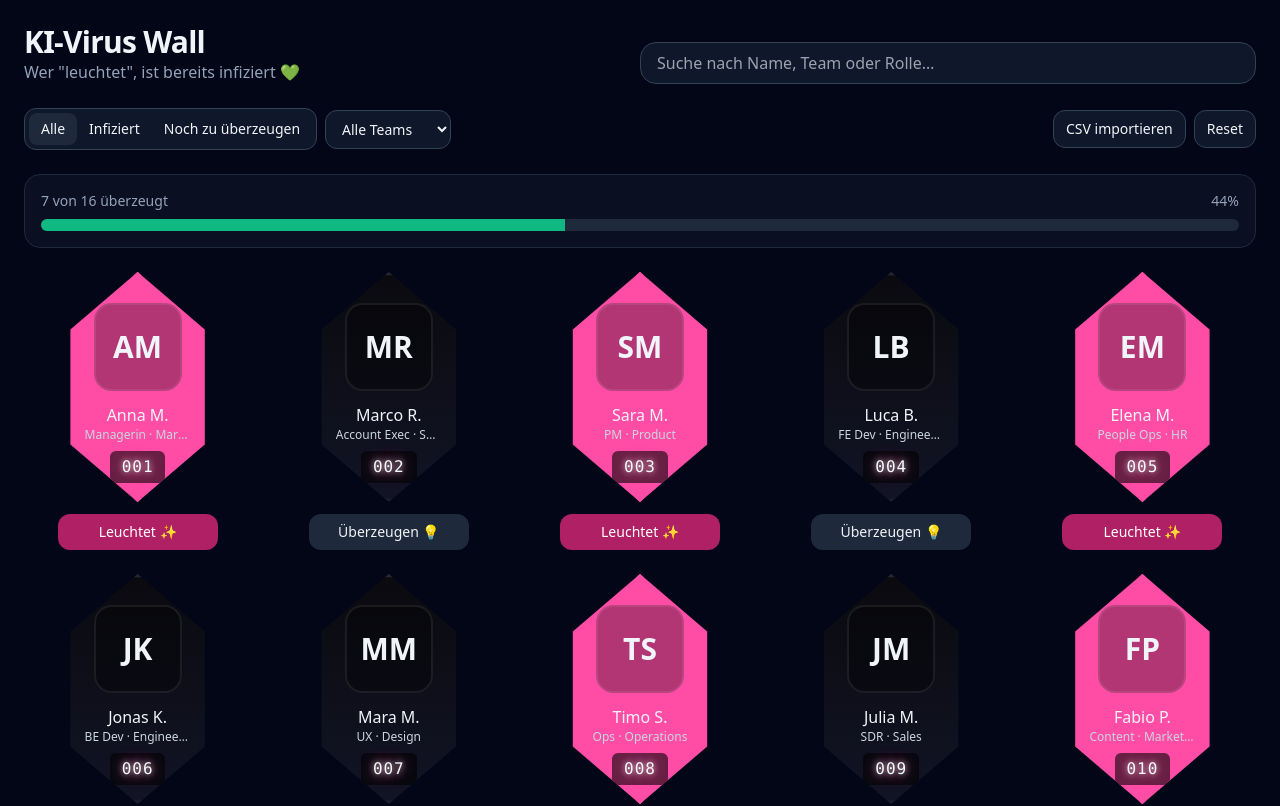
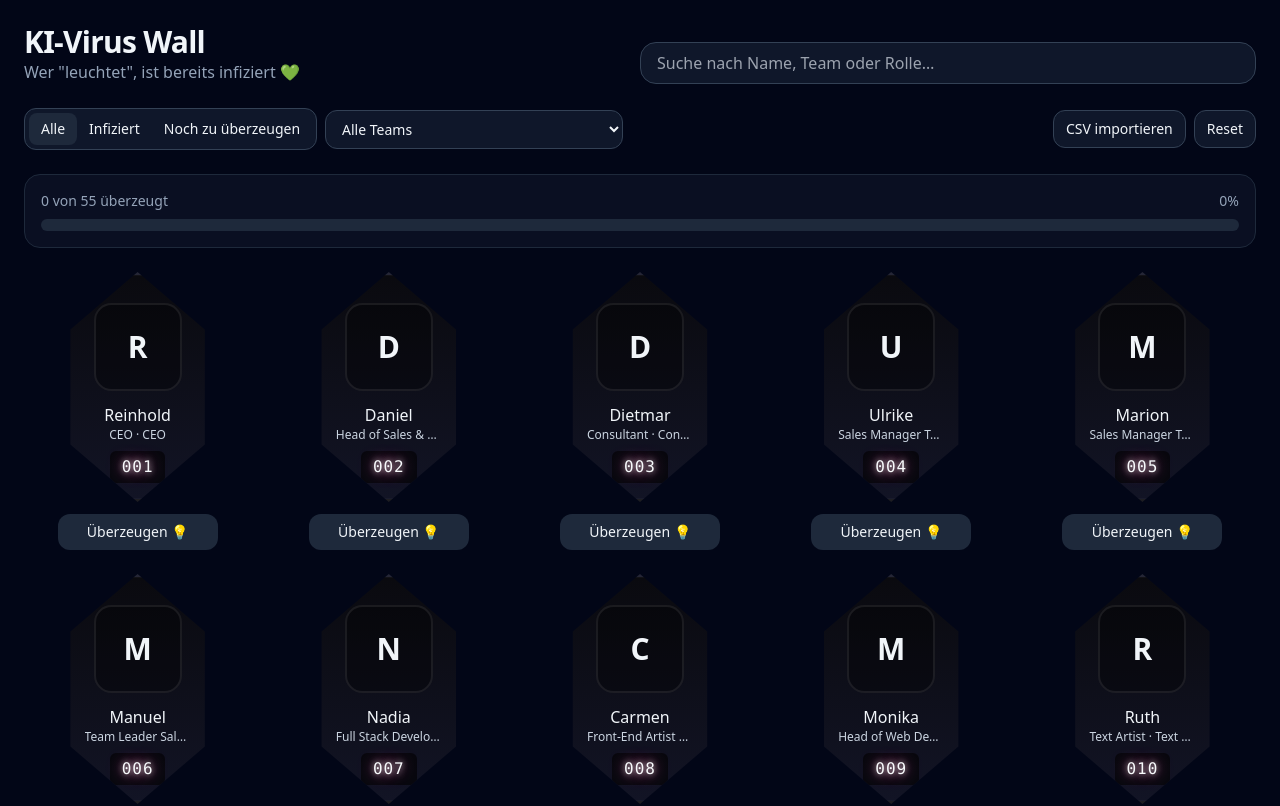
Before and after one commit to RolandTschurtschenthaler/ki-virus-wall, a React (Vite) app: page / in a window 1280 px wide. Shown: the top 806 px of the page. Built offline with nearby package versions, Linux system fonts and the light colour scheme.

Commit message:
Update App.jsx

```diff
--- a/src/App.jsx
+++ b/src/App.jsx
@@ -4,23 +4,63 @@ import { motion } from "framer-motion";
 const STORAGE_KEY = "kiVirusWall@v1";
 
 const DEMO_PEOPLE = [
-  { id: "1", name: "Anna M.", team: "Marketing", role: "Managerin", infected: true },
-  { id: "2", name: "Marco R.", team: "Sales", role: "Account Exec", infected: false },
-  { id: "3", name: "Sara M.", team: "Product", role: "PM", infected: true },
-  { id: "4", name: "Luca B.", team: "Engineering", role: "FE Dev", infected: false },
-  { id: "5", name: "Elena M.", team: "HR", role: "People Ops", infected: true },
-  { id: "6", name: "Jonas K.", team: "Engineering", role: "BE Dev", infected: false },
-  { id: "7", name: "Mara M.", team: "Design", role: "UX", infected: false },
-  { id: "8", name: "Timo S.", team: "Operations", role: "Ops", infected: true },
-  { id: "9", name: "Julia M.", team: "Sales", role: "SDR", infected: false },
-  { id: "10", name: "Fabio P.", team: "Marketing", role: "Content", infected: true },
-  { id: "11", name: "Nina R.", team: "Finance", role: "Controller", infected: false },
-  { id: "12", name: "David H.", team: "Engineering", role: "QA", infected: false },
-  { id: "13", name: "Sophie K.", team: "Design", role: "Visual", infected: true },
-  { id: "14", name: "Alex G.", team: "IT", role: "Sysadmin", infected: false },
-  { id: "15", name: "Paolo D.", team: "Product", role: "PO", infected: false },
-  { id: "16", name: "Marta L.", team: "Support", role: "Agent", infected: true }
+  { id: "1", name: "Reinhold", team: "CEO", role: "CEO", infected: false },
+  { id: "2", name: "Daniel", team: "Head of Sales & Consulting", role: "Head of Sales & Consulting", infected: false },
+  { id: "3", name: "Dietmar", team: "Consultant", role: "Consultant", infected: false },
+  { id: "4", name: "Ulrike", team: "Sales Manager Tourism Portals", role: "Sales Manager Tourism Portals", infected: false },
+  { id: "5", name: "Marion", team: "Sales Manager Tourism Portals", role: "Sales Manager Tourism Portals", infected: false },
+  { id: "6", name: "Manuel", team: "Team Leader Sales", role: "Team Leader Sales", infected: false },
+  { id: "7", name: "Nadia", team: "Full Stack Developer", role: "Full Stack Developer", infected: false },
+  { id: "8", name: "Carmen", team: "Front-End Artist Tourism Portals", role: "Front-End Artist Tourism Portals", infected: false },
+  { id: "9", name: "Monika", team: "Head of Web Development & Graphics", role: "Head of Web Development & Graphics", infected: false },
+  { id: "10", name: "Ruth", team: "Text Artist", role: "Text Artist", infected: false },
+  { id: "11", name: "Renate", team: "Accounting Manager", role: "Accounting Manager", infected: false },
+  { id: "12", name: "Stefan", team: "Head of Communication & Marketing", role: "Head of Communication & Marketing", infected: false },
+  { id: "13", name: "Sandra", team: "Front-End Artist Web", role: "Front-End Artist Web", infected: false },
+  { id: "14", name: "Julian", team: "Software Developer", role: "Software Developer", infected: false },
+  { id: "15", name: "Karin", team: "Consultant", role: "Consultant", infected: false },
+  { id: "16", name: "Elisabeth", team: "Art Director", role: "Art Director", infected: false },
+  { id: "17", name: "Marina", team: "Payroll Manager", role: "Payroll Manager", infected: false },
+  { id: "18", name: "Angelika", team: "Front-End Artist Tourism Portals", role: "Front-End Artist Tourism Portals", infected: false },
+  { id: "19", name: "Ivan", team: "J.CEO & CTO", role: "J.CEO & CTO", infected: false },
+  { id: "20", name: "Florian", team: "Head of Backoffice & Controlling", role: "Head of Backoffice & Controlling", infected: false },
+  { id: "21", name: "Armin", team: "Team Leader SEO & Advertising", role: "Team Leader SEO & Advertising", infected: false },
+  { id: "22", name: "Christoph", team: "Team Leader Web & Design", role: "Team Leader Web & Design", infected: false },
+  { id: "23", name: "Julia", team: "Text Artist", role: "Text Artist", infected: false },
+  { id: "24", name: "Christoph", team: "SEM Manager", role: "SEM Manager", infected: false },
+  { id: "25", name: "Evelyn", team: "Head of Tourism Portals", role: "Head of Tourism Portals", infected: false },
+  { id: "26", name: "Manuel", team: "Full Stack Developer", role: "Full Stack Developer", infected: false },
+  { id: "27", name: "Uschi", team: "Front-End Artist Web", role: "Front-End Artist Web", infected: false },
+  { id: "28", name: "Lisa", team: "Consultant", role: "Consultant", infected: false },
+  { id: "29", name: "Andreas", team: "Text Artist", role: "Text Artist", infected: false },
+  { id: "30", name: "Jasmin", team: "Consultant & Content Artist", role: "Consultant & Content Artist", infected: false },
+  { id: "31", name: "Stefanie", team: "SEM Manager", role: "SEM Manager", infected: false },
+  { id: "32", name: "Hannes", team: "Service Desk & IT Support", role: "Service Desk & IT Support", infected: false },
+  { id: "33", name: "Marion", team: "Team Leader Consulting", role: "Team Leader Consulting", infected: false },
+  { id: "34", name: "Andreas", team: "Software Developer", role: "Software Developer", infected: false },
+  { id: "35", name: "Johanna", team: "Head of Product Management", role: "Head of Product Management", infected: false },
+  { id: "36", name: "Julia", team: "SEO Manager", role: "SEO Manager", infected: false },
+  { id: "37", name: "Nadja", team: "Human Resource Manager", role: "Human Resource Manager", infected: false },
+  { id: "38", name: "Caroline", team: "Consultant", role: "Consultant", infected: false },
+  { id: "39", name: "Fabian", team: "Software Developer", role: "Software Developer", infected: false },
+  { id: "40", name: "Katharina", team: "Text Artist", role: "Text Artist", infected: false },
+  { id: "41", name: "Alan", team: "SEM Manager", role: "SEM Manager", infected: false },
+  { id: "42", name: "Mario", team: "Service Desk & IT Support", role: "Service Desk & IT Support", infected: false },
+  { id: "43", name: "Martin", team: "Project Manager", role: "Project Manager", infected: false },
+  { id: "44", name: "Franziska", team: "Front-End Artist Web", role: "Front-End Artist Web", infected: false },
+  { id: "45", name: "Anna", team: "SEO Manager", role: "SEO Manager", infected: false },
+  { id: "46", name: "Elisabeth", team: "Consultant", role: "Consultant", infected: false },
+  { id: "47", name: "Daniel", team: "Front-End Artist Web", role: "Front-End Artist Web", infected: false },
+  { id: "48", name: "Barbara", team: "Organizational Development Manager", role: "Organizational Development Manager", infected: false },
+  { id: "49", name: "Pierre", team: "Sales & Project Manager", role: "Sales & Project Manager", infected: false },
+  { id: "50", name: "Sonja", team: "Consultant", role: "Consultant", infected: false },
+  { id: "51", name: "Norah", team: "Consultant", role: "Consultant", infected: false },
+  { id: "52", name: "Simon", team: "Software Developer", role: "Software Developer", infected: false },
+  { id: "53", name: "Roland", team: "Project Manager", role: "Project Manager", infected: false },
+  { id: "54", name: "Judith", team: "Creative Designer & Brand Manager", role: "Creative Designer & Brand Manager", infected: false },
+  { id: "55", name: "Tobias", team: "SEO Manager", role: "SEO Manager", infected: false }
 ];
+
 
 export default function App() {
   const [people, setPeople] = useState(() => {
```
